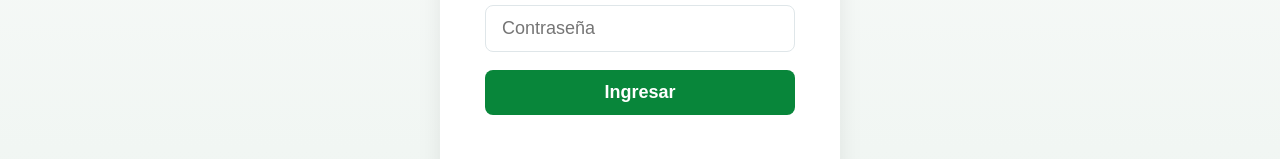
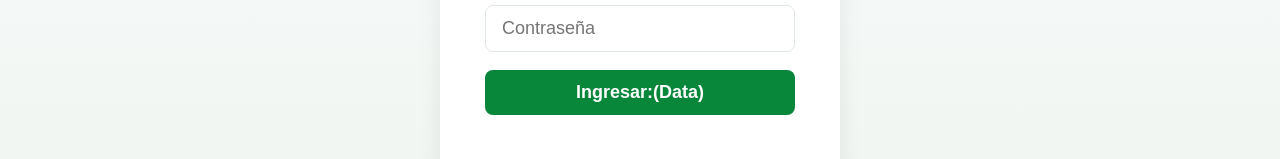
Before and after one commit to seminario-actualizacion-1/rutago-frontend, a React (Vite) app: page /login in a window 1280 px wide. Shown: the part 472-631 px from the top of the page. Built offline with nearby package versions, Linux system fonts and the light colour scheme; no server answers.

Commit message:
Ajuste: En servicio logueo 2

```diff
--- a/src/pages/Login/Login.jsx
+++ b/src/pages/Login/Login.jsx
@@ -54,7 +54,7 @@ function Login() {
             onChange={handleChange}
           />
           <Button type="submit" variant="primary" fullWidth>
-            Ingresar
+            Ingresar:(Data)
           </Button>
         </form>
         <div className="login-links">
```
